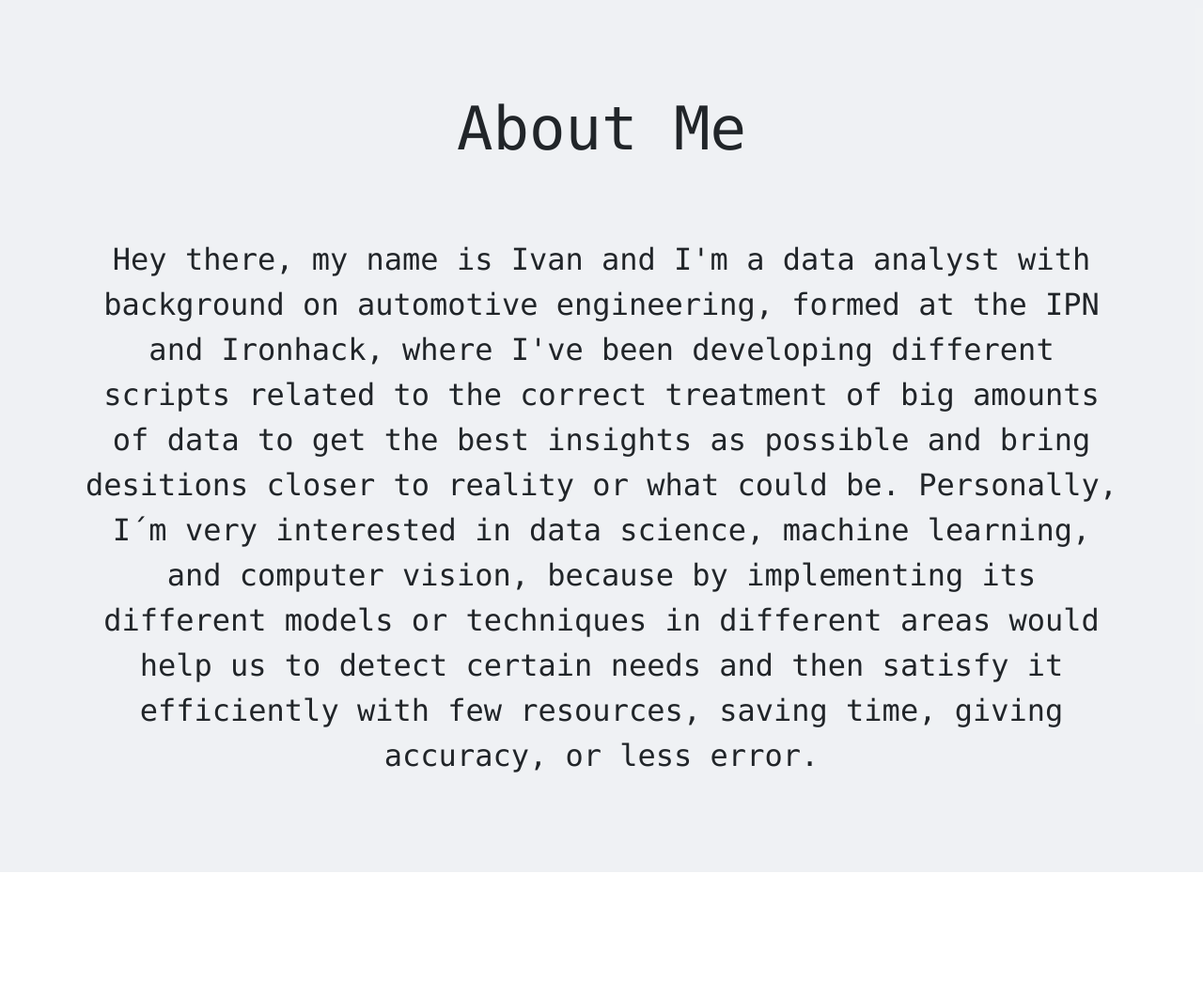
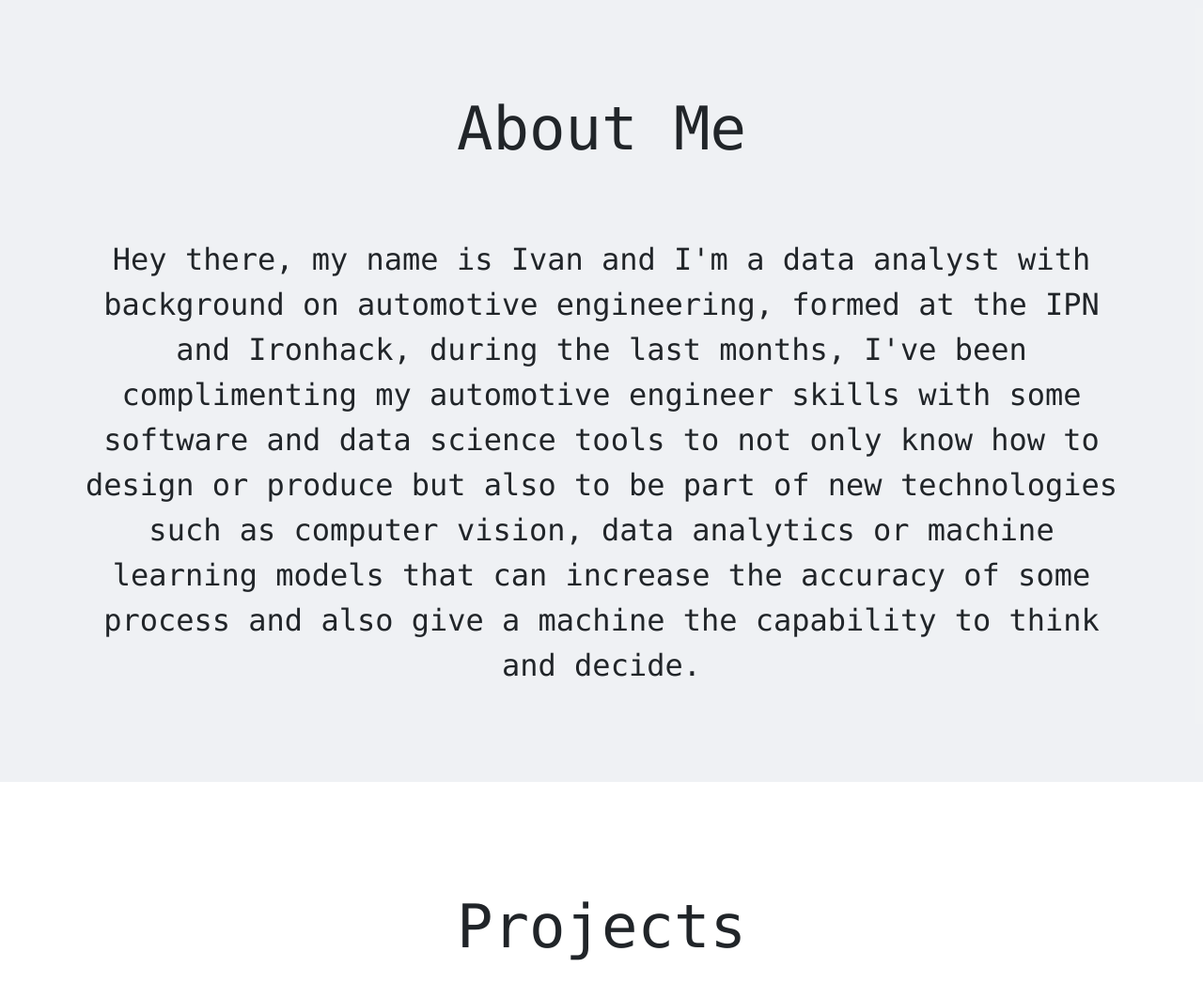
Before and after one commit to juan-ivan-NV/Personal_website, a Flask app: page / in a window 1280 px wide. Shown: the part 501-1547 px from the top of the page at 94% size. Run offline with Flask 2, Linux system fonts and the light colour scheme; some libraries are stand-ins or nearby versions.

Commit message:
speach python changed

```diff
--- a/templates/index.html
+++ b/templates/index.html
@@ -55,12 +55,7 @@
     <div class="container">
       <h1 class="text-center aboutHeading">About Me</h1>
       <p class="aboutPG text-center">Hey there, my name is Ivan and I'm a data analyst with background on automotive
-        engineering, formed at the IPN and Ironhack, where I've been developing different scripts related to the
-        correct treatment of big amounts of data to get the best insights as possible and bring desitions closer to
-        reality or what could be. Personally, I´m very interested in data science, machine learning, and computer
-        vision,
-        because by implementing its different models or techniques in different areas would help us to detect certain
-        needs and then satisfy it efficiently with few resources, saving time, giving accuracy, or less error. </p>
+        engineering, formed at the IPN and Ironhack, during the last months, I've been complimenting my automotive engineer skills with some software and data science tools to not only know how to design or produce but also to be part of new technologies such as computer vision, data analytics or machine learning models that can increase the accuracy of some process and also give a machine the capability to think and decide. </p>
     </div>
   </div>
   <!--Projects Section - Add your websites to the cards - You can add more as a Bootstrap Deck-->
```
